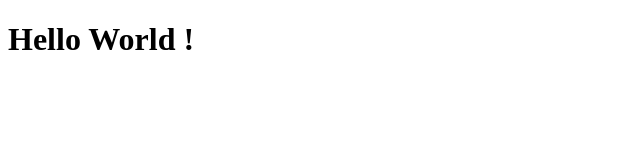
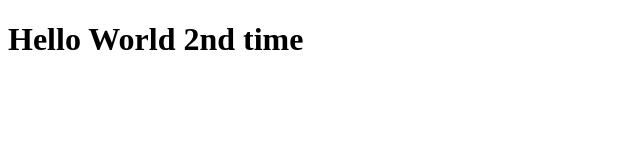
Before and after one commit to NattaponMGW/Miner-Game, a plain HTML site: page index.html in a window 1280 px wide. Shown: the whole page, without its empty margins (0-640 px from the left). Drawn offline with Linux system fonts and the light colour scheme.

Commit message:
Update index.html

```diff
--- a/index.html
+++ b/index.html
@@ -7,6 +7,6 @@
     <title>Document</title>
 </head>
 <body>
-    <h1> Hello World !</h1>
+    <h1> Hello World 2nd time</h1>
 </body>
 </html>
```
